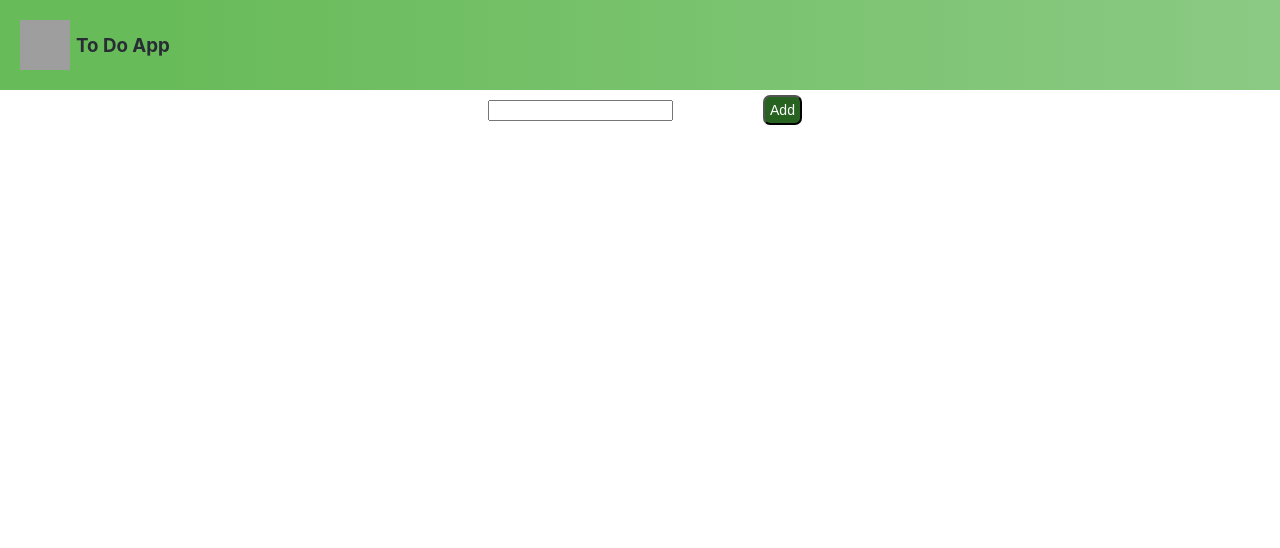
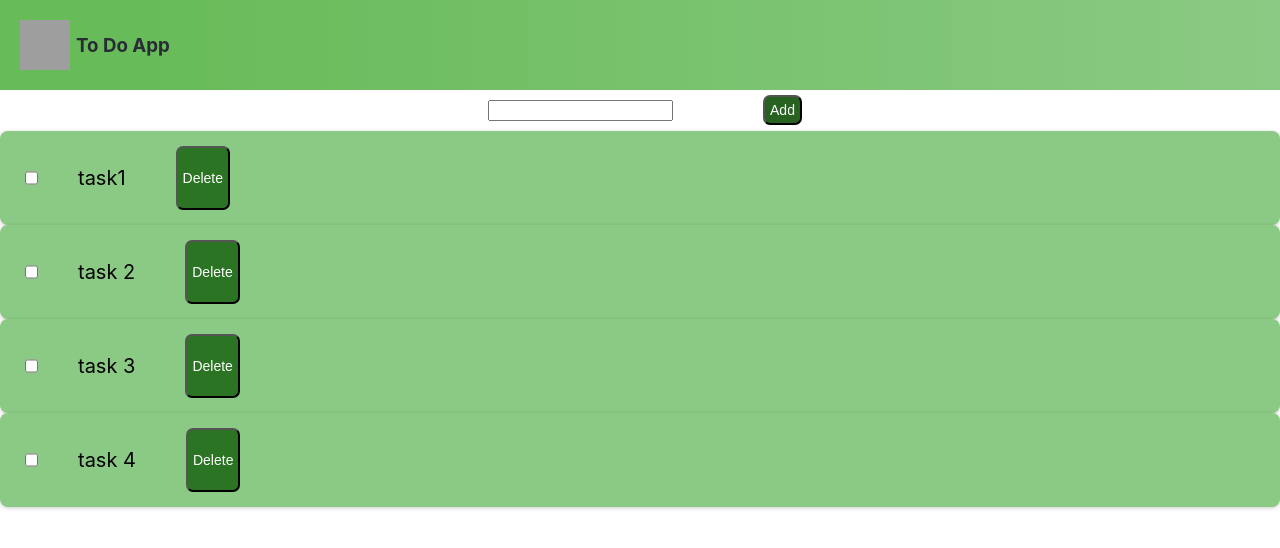
Before and after one commit to AoyingZhang/ToDoApp, a React (Create React App) app: page / in a window 1280 px wide. Shown: the top 548 px of the page. Built offline with nearby package versions, Linux system fonts and the light colour scheme; grey boxes are pictures that could not be loaded.

Commit message:
completed handle delete function and fixed bugs

```diff
--- a/src/App.js
+++ b/src/App.js
@@ -14,7 +14,7 @@ function App() {
     }
   }
   function handleDelete(id){
-
+    setData(prevData => prevData.filter((_, index) => index !== id))
   }
 
   function handleComplete(id){
--- a/src/Components/Task.js
+++ b/src/Components/Task.js
@@ -10,7 +10,7 @@ export default function Task(props){
         <div className="task">
             <input type="checkbox" onChange={completeTask} checked={completed}/>
             <p>{props.title}</p>
-            <button className="deleteButton" onClick={props.handleDelete(props.id)}>Delete</button>
+            <button className="deleteButton" onClick={()=>props.handleDelete(props.id)}>Delete</button>
         </div>
     )
 }
--- a/src/Components/TaskList.js
+++ b/src/Components/TaskList.js
@@ -2,8 +2,8 @@ import React from "react"
 import Task from "./Task"
 //props contains data array, handleComplete, handleDelete
 export default function TaskList(props){
-    var displayTasks = props.data.map((task, index)=>{<Task title={task} id={index}
-    handleComplete={props.handleComplete} handleDelete={props.handleDelete}/>})
+    var displayTasks = props.data.map((task, index)=><Task title={task} id={index}
+    handleComplete={props.handleComplete} handleDelete={props.handleDelete}/>)
     return (
         <div className="whole-dir">
             {displayTasks}
```
